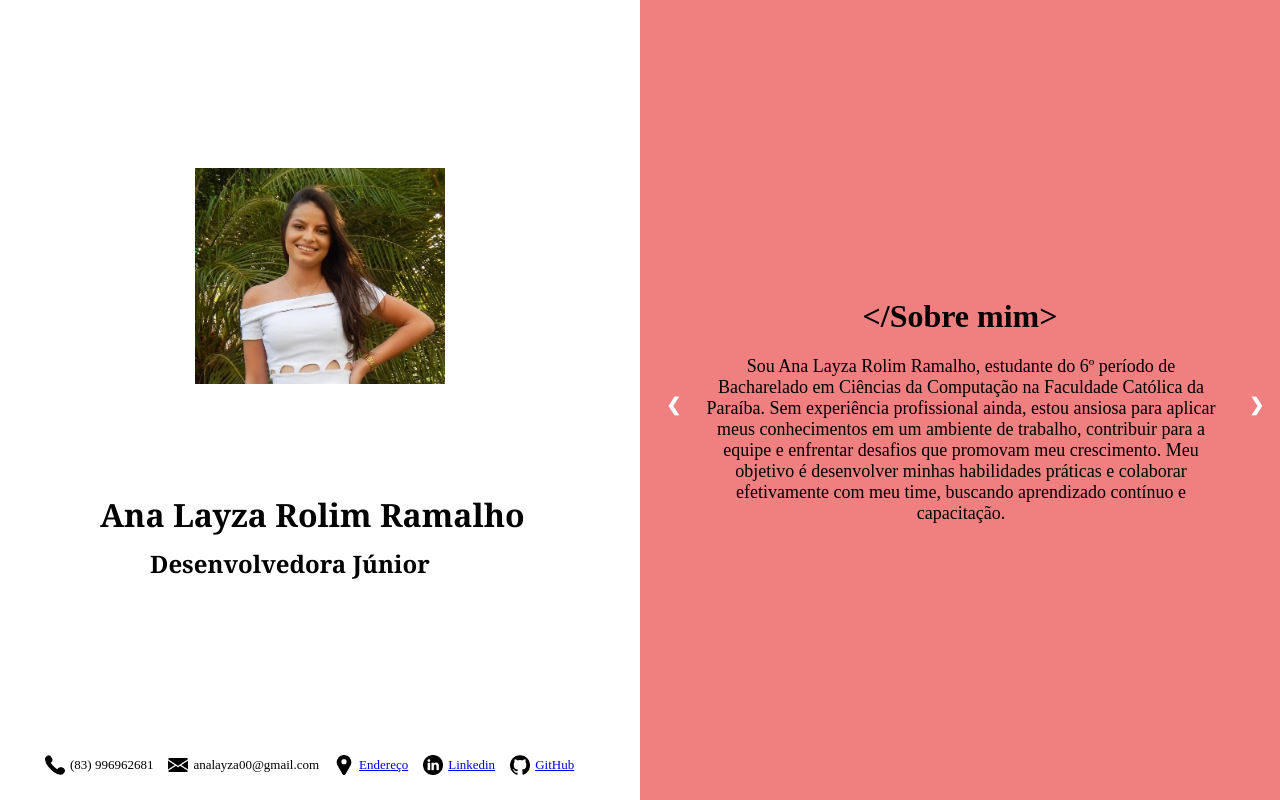
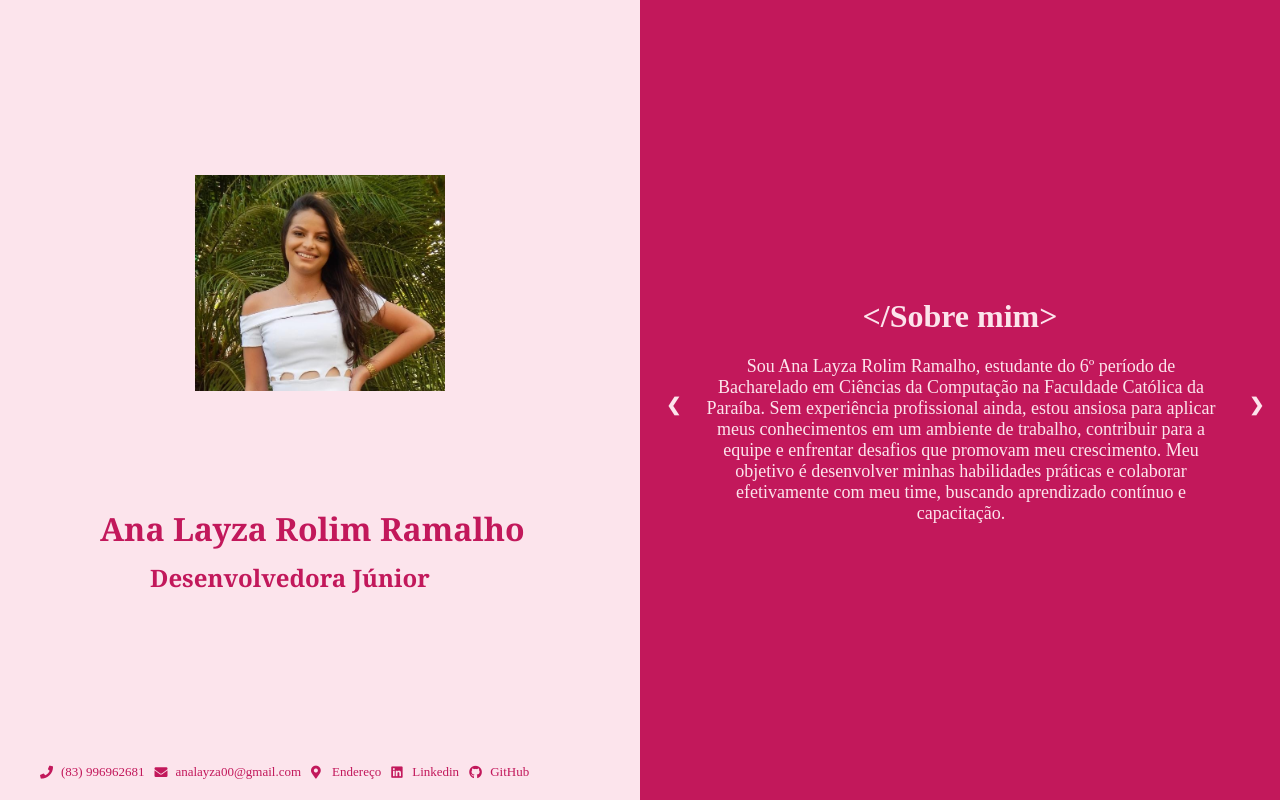
Before and after one commit to analayza/IHC, a plain HTML site: page Atividade_1/index.html in a window 1280 px wide. Drawn offline with Linux system fonts and the light colour scheme.

Commit message:
CSS Atualizado! Utilizando Paleta de Cores

```diff
--- a/Atividade_1/index.html
+++ b/Atividade_1/index.html
@@ -6,6 +6,8 @@
     <title>Curriculo</title>
     <link rel="stylesheet" href="style.css">
     <script src="script.js"></script>
+    <link rel="stylesheet" href="https://cdnjs.cloudflare.com/ajax/libs/font-awesome/5.15.4/css/all.min.css">
+
 </head>
 <body>
     <div class="div-left">
@@ -15,7 +17,7 @@
         </div>
 
         <div class="text">
-            <h1>Ana Layza Rolim Ramalho</h1>
+            <h1 style="color: #C2185B;">Ana Layza Rolim Ramalho</h1>
         </div>
 
         <div class="text-frase">
@@ -26,22 +28,22 @@
             <div class="info-pessoais">
                 <div class="contato-superior">
                     <div class="telefone">
-                        <img src="imagens/telefone_preenchido.png" alt="telefone">(83) 996962681
+                        <i class="fas fa-phone"></i>(83) 996962681
                     </div>
                     <div class="email">
-                        <img src="imagens/email_preenchido.png" alt="email">analayza00@gmail.com
+                        <i class="fas fa-envelope"></i>analayza00@gmail.com
                     </div>
                 </div>
 
                 <div class="contato-inferior">
                     <div class="endereco">
-                        <img src="imagens/localizacao.png" alt="endereço"><a target="_blank" href="https://www.google.com/maps/@-6.7161142,-38.6391458,3a,75y,258.93h,90.77t/data=!3m6!1e1!3m4!1ssAYm9-CPElQZWso3A_JTOg!2e0!7i16384!8i8192?coh=205409&entry=ttu">Endereço</a>
+                        <i class="fas fa-map-marker-alt"></i><a target="_blank" href="https://www.google.com/maps/@-6.7161142,-38.6391458,3a,75y,258.93h,90.77t/data=!3m6!1e1!3m4!1ssAYm9-CPElQZWso3A_JTOg!2e0!7i16384!8i8192?coh=205409&entry=ttu">Endereço</a>
                     </div>
                     <div class="likedin">
-                        <img src="imagens/linkedin.png" alt="likedin"><a target="_blank" href="https://www.linkedin.com/in/ana-layza-rolim/">Linkedin</a>
+                        <i class="fab fa-linkedin"></i><a target="_blank" href="https://www.linkedin.com/in/ana-layza-rolim/">Linkedin</a>
                     </div>
                     <div class="github">
-                        <img src="imagens/github.png" alt="github"><a target="_blank" href="https://github.com/analayza?tab=repositories">GitHub</a>
+                        <i class="fab fa-github"></i><a target="_blank" href="https://github.com/analayza?tab=repositories">GitHub</a>
                     </div>
                 </div>
 
--- a/Atividade_1/style.css
+++ b/Atividade_1/style.css
@@ -13,22 +13,21 @@ body{
 
 .div-left{
     left: 0;
-    background-color: white;
+    background-color: #FCE4EC;
     position: relative;
     display: flex;
     flex-direction: column; /* Organiza os itens em uma coluna */
     height: 100vh;
+    color: #C2185B;
 }
 
 .div-rigth{
     right: 0;
-    background-color: #F08080;
+    background-color: #C2185B;
     display: flex;
     justify-content: center;
     align-items: center;
     text-align: center;
-
-
 }
 
 .perfil img{
@@ -55,7 +54,7 @@ body{
     width: auto;
     padding: 16px;
     margin-top: -22px;
-    color: white;
+    color: #FCE4EC;
     font-weight: bold;
     font-size: 18px;
     transition: 0.6s ease;
@@ -90,6 +89,11 @@ body{
     margin: 0;
     margin-left: 65px;
     font-size: 18px;
+    color: #FCE4EC;
+}
+
+h1{
+    color: #FCE4EC;
 }
 
 .text-content-habilidades{
@@ -98,12 +102,14 @@ body{
     margin: 0%;
     width: 100%;
     font-size: 20px;
+    color:  #FCE4EC;
 }
 
 .text-content-experiencias{
     list-style-type: none;
     font-size: 20px;
     padding: 60px;
+    color: #FCE4EC;
 }
 
 .text-li {
@@ -114,14 +120,16 @@ body{
     list-style-type: none;
     font-size: 20px;
     padding: 60px;
+    color:  #FCE4EC;
 }
 
-.info-pessoais img{
+.info-pessoais i{
     width: 20px;
     height: auto;
     margin-left: 10px;
-    padding: 5px;
+    padding-right: 1px;
 }
+
 
 .info-pessoais {
     display: flex;
@@ -130,7 +138,12 @@ body{
     position: relative;
     left: 30px;
     font-size: 13px;
+    color: #C2185B;
+}
 
+a{
+    text-decoration: none;
+    color: #C2185B;
 }
 
 .info-pessoais div {
@@ -138,6 +151,7 @@ body{
     align-items: center; /* Alinha a imagem e o texto verticalmente */
     margin-bottom: 10px; /* Espaço entre cada item de contato */
     position: relative;
+
 }
 
 footer {
```
Also changed, not shown: Atividade_1/imagens/email_preenchido.png (deleted), Atividade_1/imagens/github.png (deleted), Atividade_1/imagens/linkedin.png (deleted), Atividade_1/imagens/localizacao.png (deleted), Atividade_1/imagens/telefone_preenchido.png (deleted).
